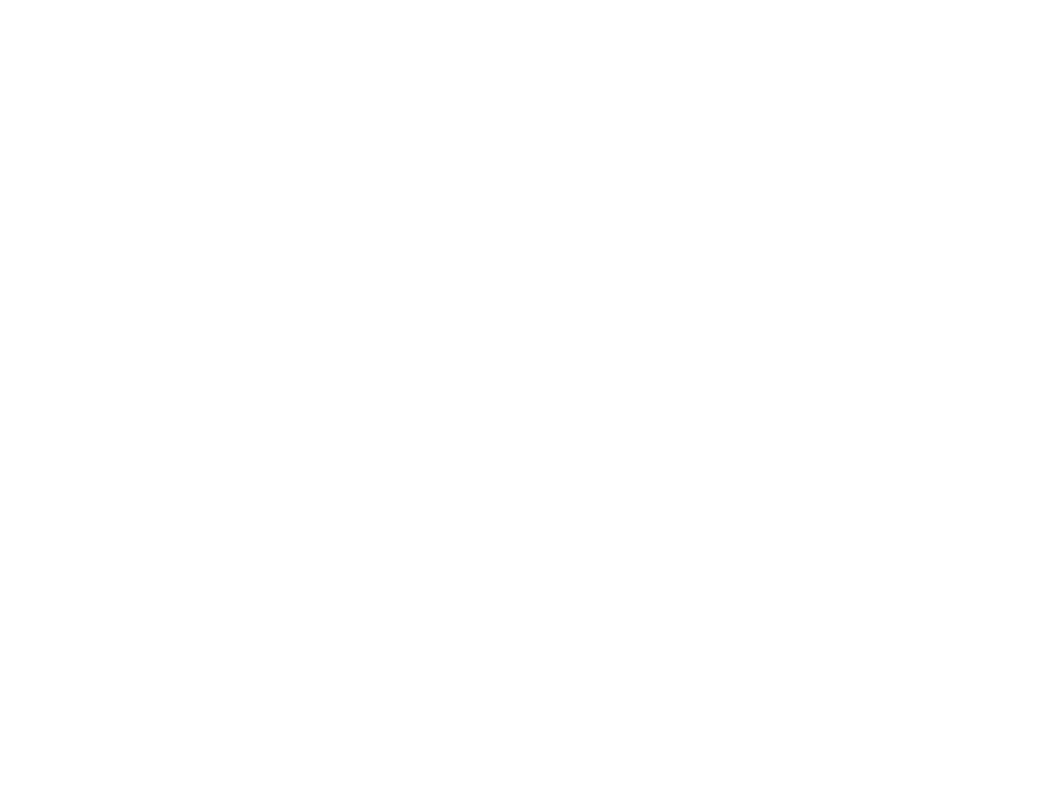
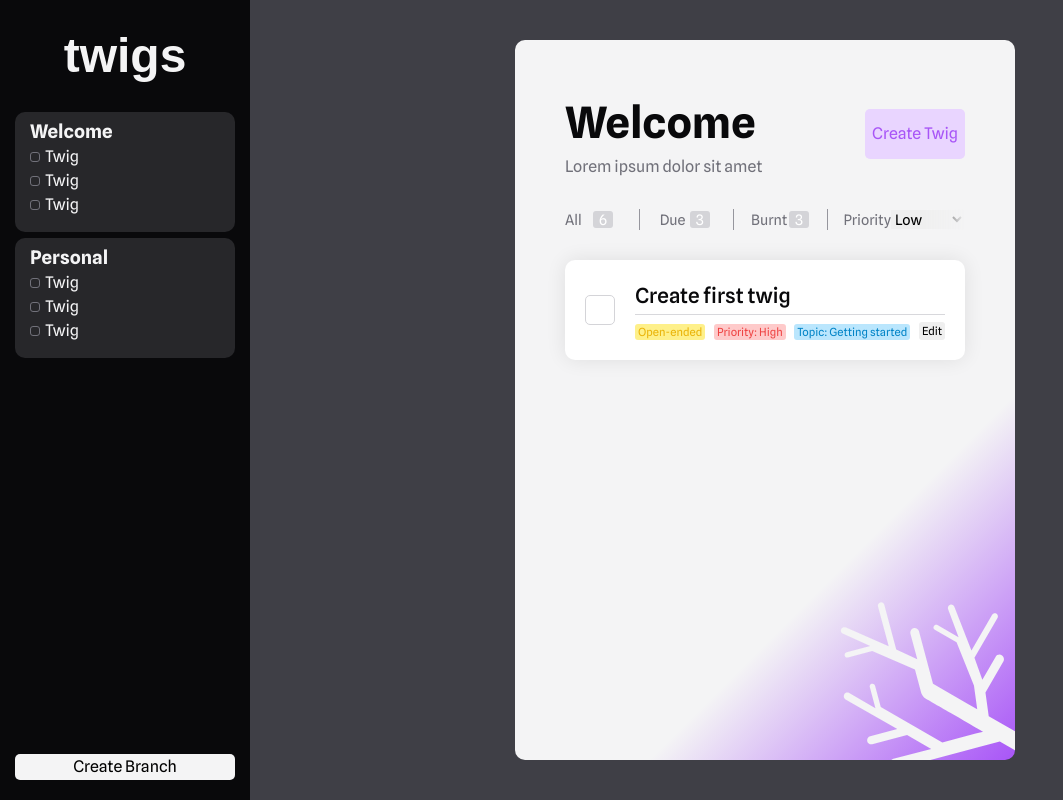
Before and after one commit to rip-the-slit/twigs-todolist, a website built with webpack: page src/template.html in a window 1280 px wide. Shown: the whole page, without its empty margins (0-1063 px from the left). Built offline with nearby package versions, Linux system fonts and the light colour scheme; a web font is replaced by a local one.

Commit message:
Add styles and markup prototype

```diff
--- /dev/null
+++ b/src/base-style.css
@@ -0,0 +1,52 @@
+/* Josh Comeau CSS Reset:
+
+/*
+  1. Use a more-intuitive box-sizing model.
+*/
+*, *::before, *::after {
+    box-sizing: border-box;
+  }
+  /*
+    2. Remove default margin
+  */
+  * {
+    margin: 0;
+  }
+  /*
+    Typographic tweaks!
+    3. Add accessible line-height
+    4. Improve text rendering
+  */
+  body {
+    line-height: 1.5;
+    -webkit-font-smoothing: antialiased;
+  }
+  /*
+    5. Improve media defaults
+  */
+  img, picture, video, canvas, svg {
+    display: block;
+    max-width: 100%;
+  }
+  /*
+    6. Remove built-in form typography styles
+  */
+  input, button, textarea, select {
+    font: inherit;
+  }
+  /*
+    7. Avoid text overflows
+  */
+  p, h1, h2, h3, h4, h5, h6 {
+    overflow-wrap: break-word;
+  }
+
+body {
+    font-family: "Spline Sans", sans-serif;
+    height: 100vh;
+    background-color: #3f3f46;
+    color: #f4f4f5;
+    display: grid;
+    grid-auto-flow: column;
+    grid-template-columns: 250px 1fr;
+}
--- /dev/null
+++ b/src/content-style.css
@@ -0,0 +1,178 @@
+.content {
+    padding: 40px;
+    color: #09090b;
+    display: grid;
+    grid-template-columns: 1fr max-content 1fr;
+}
+
+.branch-content {
+    background: linear-gradient(135deg, #f4f4f5 70%, #a855f7 100%);
+    width: min(500px, 50vw);
+    border-radius: 10px;
+    grid-column: 2;
+    padding-block: 50px;
+    position: relative;
+    overflow: hidden;
+}
+
+.branch-content > * {
+    padding-inline: 50px;
+}
+
+.branch-heading {
+    border-radius: 10px 10px 0 0;
+    display: grid;
+    grid-auto-flow: column;
+    grid-template-columns: 2fr 1fr 100px;
+}
+
+.branch-heading h2 {
+    font-size: 2.7rem;
+    margin-bottom: 0px;
+}
+
+.branch-heading p {
+    color: #71717a;
+}
+
+#create-twig-button {
+    grid-column: 3;
+    height: 50px;
+    align-self: center;
+    border: 0;
+    background: #e9d5ff;
+    color: #a855f7;
+    border-radius: 5px;
+}
+
+.branch-filters {
+  padding-block: 30px;
+}
+
+.branch-filters ul {
+    list-style: none;
+    padding: 0;
+    display: grid;
+    grid-auto-flow: column;
+    justify-content: space-between;
+    grid-template-columns: 0.8fr repeat(3, 1fr);
+    background: #71717ab6;
+    color: #71717a;
+    text-align: center;
+    gap: 1px;
+    white-space: nowrap;
+    overflow: hidden;
+    font-size: 0.9rem;
+    mask: linear-gradient(90deg,white 90%, transparent);
+}
+
+.branch-filters li {
+    background: #f4f4f5;
+    padding-inline: 15px;
+    display: grid;
+    grid-auto-flow: column;
+    align-items: center;
+}
+
+.branch-content ul :nth-child(1) {
+    text-align: left;
+    padding-left: 0;
+}
+
+.branch-content ul :nth-last-child(1) {
+    border: 0;
+    text-align: right;
+    padding-right: 0;
+}
+
+.item-count {
+    display: grid;
+    place-content: center;
+    border-radius: 3px;
+    background: #d4d4d8;
+    color: white;
+    width: 20px;
+    height: 17px;
+}
+
+.twigs-container {
+  display: grid;
+  grid-template-rows: 100px;
+}
+
+.twig {
+  background: white;
+  border-radius: 10px;
+  display: grid;
+  grid-template-rows: 1.4fr 1fr;
+  grid-template-columns: 30px 1fr;
+  overflow:hidden;
+  box-shadow: 0 0 20px rgba(0, 0, 0, 0.089);
+  z-index: 2;
+  padding: 20px;
+  column-gap: 20px;
+}
+
+.background-illustration {
+  position: absolute;
+  right: -90px;
+  bottom: -50px;
+  z-index: 1;
+  transform: rotate(300deg);
+}
+
+.background-illustration svg {
+  width: 235px;
+  height: 235px;
+}
+
+.checkbox-container {
+  grid-row: 1 / 3;
+  display: grid;
+  place-content: center;
+}
+
+.checkbox-container .checkbox {
+  border-color: #d4d4d8;
+  width: 30px;
+  height: 30px;
+  border-radius: 5px;
+}
+
+.twig h3 {
+  font-size: 1.3rem;
+  font-weight: 500;
+  grid-column: 2;
+  border-bottom: 1px solid #d4d4d8e3;
+}
+
+.twig-tags {
+  display: flex;
+  justify-content: space-between;
+  align-items: end;
+  height: 100%;
+}
+
+.twig-tags > *{
+  font-size: 0.7rem;
+  border: 0;
+  padding-inline: 3px;
+  border-radius: 3px;
+  overflow: hidden;
+  white-space: nowrap;
+}
+
+.priority {
+  background: #fecaca;
+  color: #ef4444;
+}
+
+.duetime {
+  background: #fef08a;
+  color: #eab308;
+}
+
+.topic {
+  background: #bae6fd;
+  color: #0284c7;
+}
--- a/src/index.js
+++ b/src/index.js
@@ -1,6 +1,9 @@
 import { Twig } from "./twig"
 import { Branch } from "./branch"
 import { fixedDate, periodicDate } from "./date"
+import "./base-style.css"
+import "./sidebar-style.css"
+import "./content-style.css"
 
 const defaultBranch = new Branch(new Twig("Do yoga",
                                         "every day",
--- /dev/null
+++ b/src/sidebar-style.css
@@ -0,0 +1,56 @@
+nav {
+    padding-block: 20px;
+    padding-top: 20px;
+    padding-inline: 15px;
+    display: grid;
+    grid-template-rows: repeat(2, max-content) 1fr max-content;
+    background: #09090b;
+}
+
+#create-branch-button {
+    grid-row: 4;
+    border: 0;
+    background: #f4f4f5;
+    border-radius: 5px;
+}
+
+.logo {
+    margin-bottom: 20px;
+    font-size: 2rem;
+    font-family: "Darumadrop One", sans-serif;
+    color: #f4f4f5;
+    justify-self: center;
+}
+
+.branch {
+    padding: 15px;
+    padding-top: 5px;
+    background: #27272a;
+    border-radius: 10px;
+    margin-bottom: 6px;
+}
+.branch ul,
+.branch li {
+    list-style: none;
+    padding: 0;
+}
+
+.branch ul {
+    display: grid;
+    grid-template-columns: max-content 1fr;
+}
+
+.branch li {
+    display: grid;
+    grid-column: 1 / 3;
+    grid-template-columns: subgrid;
+    gap: 5px;
+    align-items: center;
+}
+
+.checkbox {
+    height: 10px;
+    width: 10px;
+    border: 1px solid #71717a;
+    border-radius: 3px;
+}
--- a/src/template.html
+++ b/src/template.html
@@ -4,9 +4,93 @@
     <meta charset="UTF-8">
     <meta http-equiv="X-UA-Compatible" content="IE=edge">
     <meta name="viewport" content="width=device-width, initial-scale=1.0">
+    <link rel="preconnect" href="https://fonts.googleapis.com">
+    <link rel="preconnect" href="https://fonts.gstatic.com" crossorigin>
+    <link href="https://fonts.googleapis.com/css2?family=Darumadrop+One&family=Spline+Sans:wght@300..700&display=swap" rel="stylesheet">
     <title>Document</title>
 </head>
 <body>
-
+    <nav>
+        <div class="logo"><h1>twigs</h1></div>
+        <div id="branch-container">
+            <div class="branch">
+                <h3>Welcome</h3>
+                <ul>
+                    <li>
+                        <div class="checkbox"></div>
+                        <span>Twig</span>
+                    </li>
+                    <li>
+                        <div class="checkbox"></div>
+                        <span>Twig</span>
+                    </li>
+                    <li>
+                        <div class="checkbox"></div>
+                        <span>Twig</span>
+                    </li>
+                </ul>
+            </div>
+            <div class="branch">
+                <h3>Personal</h3>
+                <ul>
+                    <li>
+                        <div class="checkbox"></div>
+                        <span>Twig</span>
+                    </li>
+                    <li>
+                        <div class="checkbox"></div>
+                        <span>Twig</span>
+                    </li>
+                    <li>
+                        <div class="checkbox"></div>
+                        <span>Twig</span>
+                    </li>
+                </ul>
+            </div>
+            </div>
+        </div>
+        <button id="create-branch-button">Create Branch</button>
+    </nav>
+    <div class="content">
+        <div class="branch-content">
+            <div class="branch-heading">
+                <div>
+                    <h2>Welcome</h2>
+                    <p>Lorem ipsum dolor sit amet</p>
+                </div>
+                <button id="create-twig-button">Create Twig</button>
+            </div>
+            <div class="branch-filters">
+                <ul>
+                    <li>All <div class="item-count">6</div></li>
+                    <li>Due <div class="item-count">3</div></li>
+                    <li>Burnt <div class="item-count">3</div></li>
+                    <li>
+                        <label for="priority">Priority</label>
+                        <select name="priority" id="priority">
+                            <option value="low">Low</option>
+                            <option value="medium">Medium</option>
+                            <option value="high">High</option>
+                        </select>
+                    </li>
+                </ul>
+            </div>
+            <div class="twigs-container">
+                <div class="twig">
+                    <div class="checkbox-container">
+                        <div class="checkbox"></div>
+                    </div>
+                    <h3>Create first twig</h3>
+                    <div class="twig-tags">
+                        <span class="duetime">Open-ended</span><span class="priority">Priority: High</span><span class="topic">Topic: Getting started</span>
+                        <button class="edit-twig-button">Edit</button>
+                    </div>
+                </div>
+            </div>
+            <div class="background-illustration">
+                <svg fill="#f4f4f5" height="200px" width="200px" version="1.2" baseProfile="tiny" id="Layer_1" xmlns="http://www.w3.org/2000/svg" xmlns:xlink="http://www.w3.org/1999/xlink" viewBox="-63 65 128 128" xml:space="preserve"><g id="SVGRepo_bgCarrier" stroke-width="0"></g><g id="SVGRepo_tracerCarrier" stroke-linecap="round" stroke-linejoin="round"></g><g id="SVGRepo_iconCarrier"> <path d="M52.4,133.6H30l15.9-19.8c0.7-0.8,0.7-2,0-2.7c-0.8-0.7-1.9-0.6-2.6,0.1l-10.5,12.7v-13.3c0-0.8-0.7-1.4-1.5-1.4 s-1.4,0.6-1.4,1.4v13.7l-15.7,20l-10.3,8v-6.1v-7.6v-14.1l20.9-20.9c0.9-0.9,1-2.5,0-3.5c-0.9-0.9-2.5-0.8-3.4,0.1l-10.2,10.2 l-1.1-12.6L27.9,80c0.7-0.7,0.7-1.8,0-2.5c-0.7-0.7-1.8-0.7-2.5,0L9.5,93.4L6.7,68.2c0-1.1-0.9-1.9-1.9-1.9c-1.1,0-1.8,0.9-1.8,1.9 l1.6,16.4l-9.4-9.4c-0.6-0.6-1.5-0.5-2.1,0c-0.6,0.6-0.5,1.4,0,2l9.7,9.7l2.9,25.2l-9.2,9.2c0,0-1.6,1.7-1.6,3.7c0,1,0,9.1,0,17.5 c0,4.5,0,9.1,0,12.6c0,3.7,0,6.2,0,6.2l-2.9-3.1l-6.3-6.3l-7-7v-38.7l8.5-8.5c0.6-0.6,0.6-1.5,0-2.1c-0.6-0.6-1.5-0.6-2.1,0 l-8.4,8.4V87.5c0-1.1-0.9-2-2-2c-1.1,0.1-2,0.9-2,2l0.1,32.5L-38,109.2c-0.9-0.9-2.3-0.9-3.2,0c-0.8,0.8-0.8,2.2,0,3.1l13.9,13.9 v15.2l-15-15.1c-1.1-1.1-3-1.1-4.1,0.1c-1.1,1.1-1.1,2.9,0,4l26.7,26.7l6.3,6.3l8.3,8.3v20h8.9v-32.1l10.3-8h19.5 c1.3,0,2.5-1.1,2.5-2.5c0-1.3-1.2-2.4-2.5-2.4H19.2l8.2-9.7h25.1c1,0,1.7-0.8,1.7-1.8C54.2,134.4,53.4,133.6,52.4,133.6z"></path> </g></svg>
+            </div>
+        </div>
+    </div>
 </body>
 </html>
```
